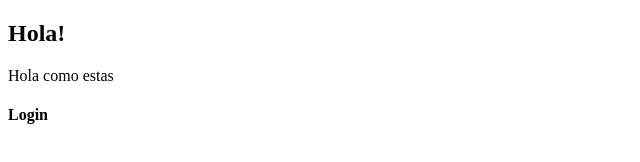
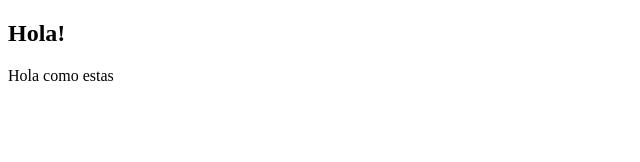
Before and after one commit to Alacran120/curso-git, a plain HTML site: page index.html in a window 1280 px wide. Shown: the full height of the page, 0-640 px from the left. Drawn offline with Linux system fonts and the light colour scheme.

Commit message:
Revert "Cambio en la login page"

```diff
--- a/index.html
+++ b/index.html
@@ -8,6 +8,5 @@
 <body>
     <h2>Hola!</h2>
     <p>Hola como estas</p>
-    <h4>Login</h4>
 </body>
 </html>
```
